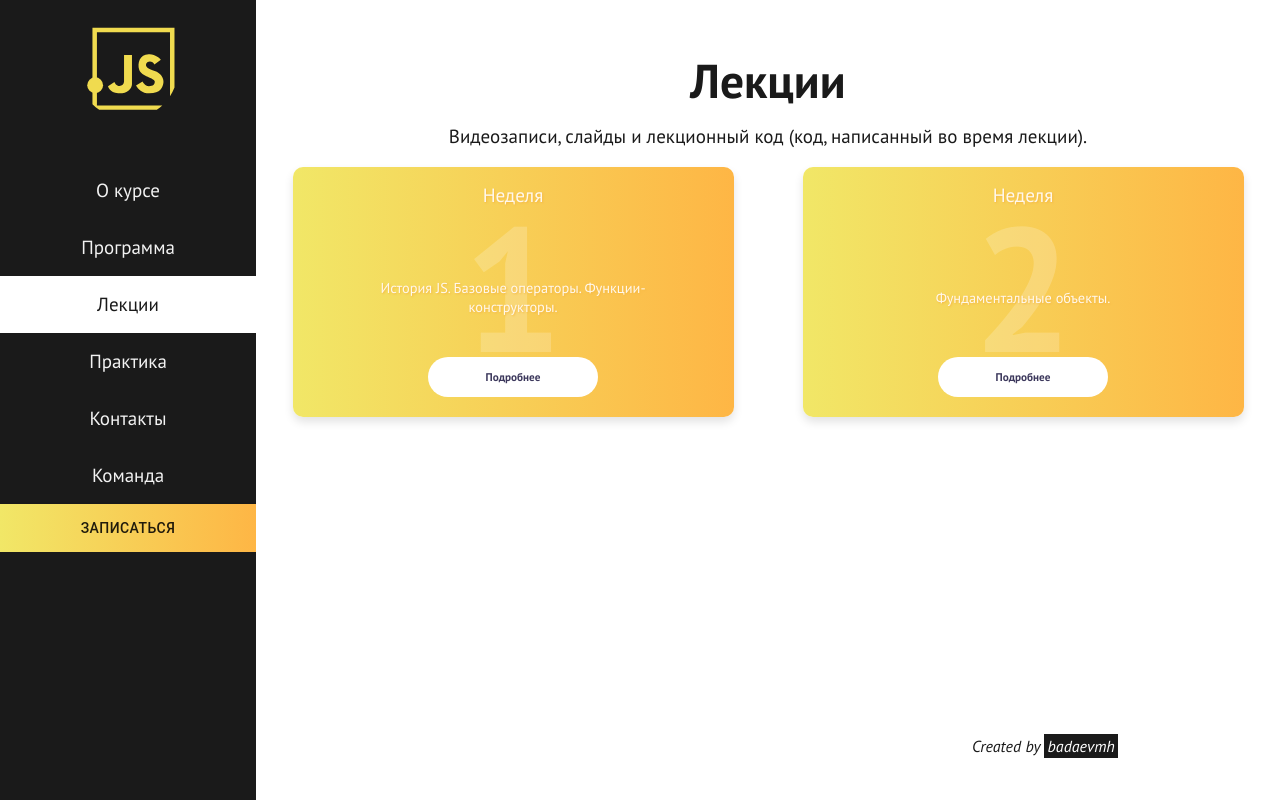
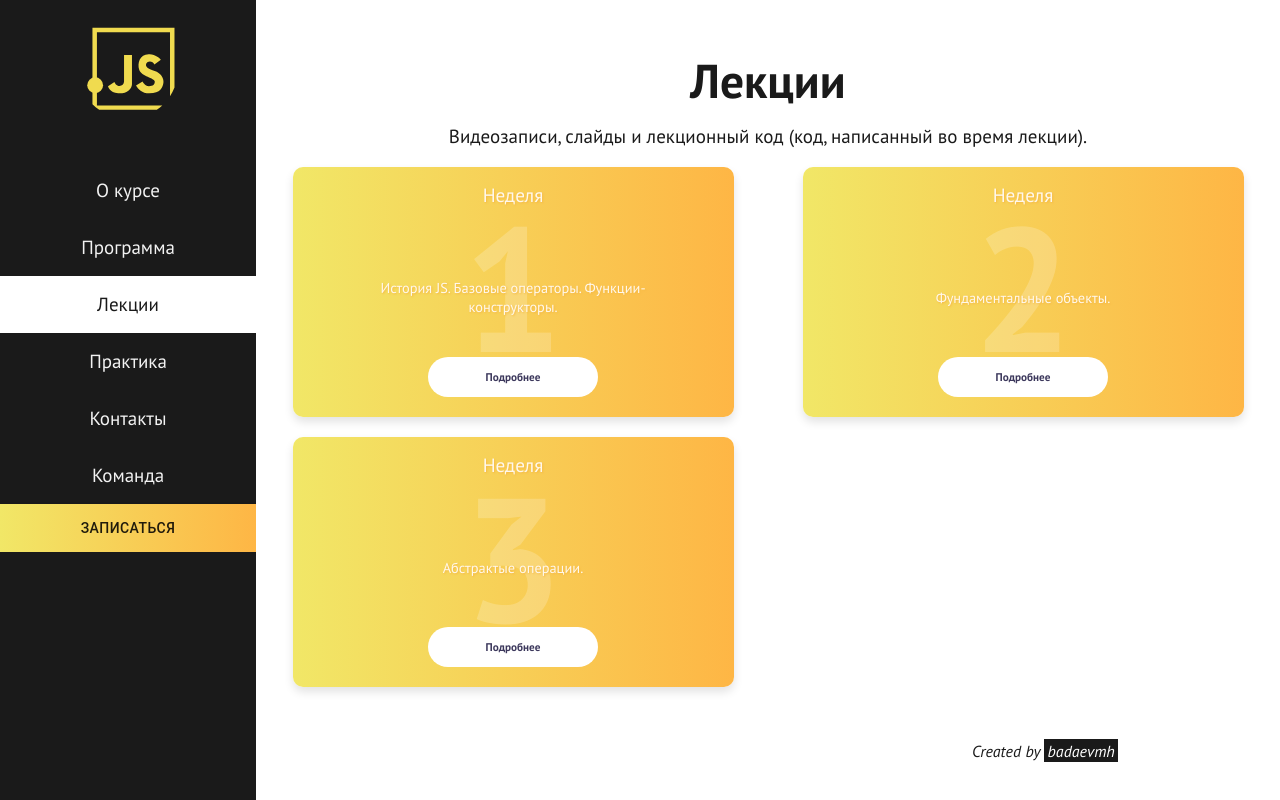
Before and after one commit to makecs50/makecs75, a React (Create React App) app: page /#/lectures in a window 1280 px wide. Built offline with nearby package versions, Linux system fonts and the light colour scheme.

Commit message:
Lecture 3

```diff
--- a/public/index.html
+++ b/public/index.html
@@ -25,7 +25,7 @@
       work correctly both with client-side routing and a non-root public URL.
       Learn how to configure a non-root public URL by running `npm run build`.
     -->
-    <title>CS75. Курс по глубокому изучению JavaScript'a</title>
+    <title>CS75 - углубленное изучение JavaScript'a</title>
   </head>
   <body>
     <noscript>You need to enable JavaScript to run this app.</noscript>
--- a/src/app/assets/presentations/index.js
+++ b/src/app/assets/presentations/index.js
@@ -1,6 +1,7 @@
 import lecture1 from './Lecture1.zip'
 import lecture2 from './Lecture2.zip'
+import lecture3 from './Lecture3.zip'
 
 export default {
-  lecture1, lecture2
+  lecture1, lecture2, lecture3
 }
--- a/src/app/lecturesData.json
+++ b/src/app/lecturesData.json
@@ -6,5 +6,9 @@
   {
     "title": "Неделя 2",
     "youtube": "https://www.youtube.com/embed/6CQ14rEIDOU"
+  },
+  {
+    "title": "Неделя 3",
+    "youtube": "https://www.youtube.com/embed/AA5w_DV-SKs"
   }
 ]
--- a/src/app/pages/Lectures.js
+++ b/src/app/pages/Lectures.js
@@ -48,6 +48,9 @@ export default function Lectures(props) {
             <LectureCard title="Неделя" number="2" >
               Фундаментальные объекты.
             </LectureCard>
+            <LectureCard title="Неделя" number="3" >
+              Абстрактые операции.
+            </LectureCard>
           </div>
         </div>
       </div>
```
Also changed, not shown: 1 other file (tests, documents, lock files or other folders).
